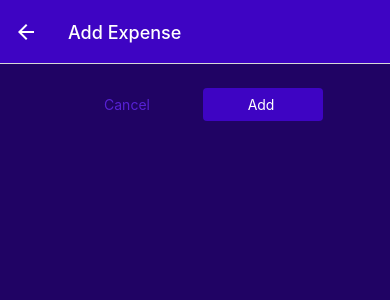
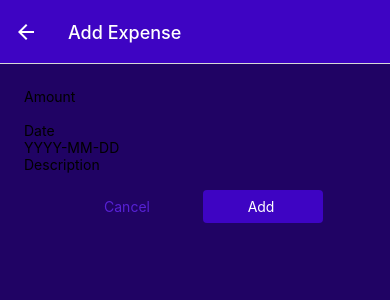
Before and after one commit to ebrardev/expense-trackerapp, a React Native app: screen /ManageExpense in a window 390 px wide. Shown: the top 300 px of the page. Built offline with nearby package versions, Linux system fonts and the light colour scheme.

Commit message:
creating a overall form

```diff
--- a/components/ManageExpense/ExpenseForm.js
+++ b/components/ManageExpense/ExpenseForm.js
@@ -1,9 +1,26 @@
 
  import { StyleSheet,TextInput, View } from "react-native";
+import Input from "./Input";
 function ExpenseForm() {
+    function amountChangeHandler(amount) {
+        console.log(amount)
+    }
 
     return (
         <View>
+           <Input label="Amount" textInputConfig={{
+            keyboardType: "decimal-pad",
+           onchangeText: amountChangeHandler
+           }} />
+           <Input label="Date" textInputConfig={{
+            placeholder: "YYYY-MM-DD",
+            maxLength: 10,
+            onChangeTxt: () => { }
+            }} />
+            <Input label="Description" textInputConfig={{
+
+            }} />
+
 
         </View>
 
--- a/screens/ManageExpense.js
+++ b/screens/ManageExpense.js
@@ -4,6 +4,7 @@ import IconButton from "../components/UI/IconButton";
 import { GlobalStyles } from "../constants/style";
 import Button from "../components/UI/Button";
 import { ExpensesContext } from "../store/expenses-context";
+import ExpenseForm from "../components/ManageExpense/ExpenseForm";
 
 
 function ManageExpense({ route, navigation }) {
@@ -56,7 +57,7 @@ function ManageExpense({ route, navigation }) {
 
     return (
         <View style={styles.container}>
-
+       <ExpenseForm />
             <View style={styles.buttonContainer}>
                 <Button style={styles.button} mode="flat" onPress={cancelHandler}>Cancel</Button>
                 <Button  style={styles.button} onPress={confirmHandler}>{isEditing ? "Update" : "Add"} </Button>
```
